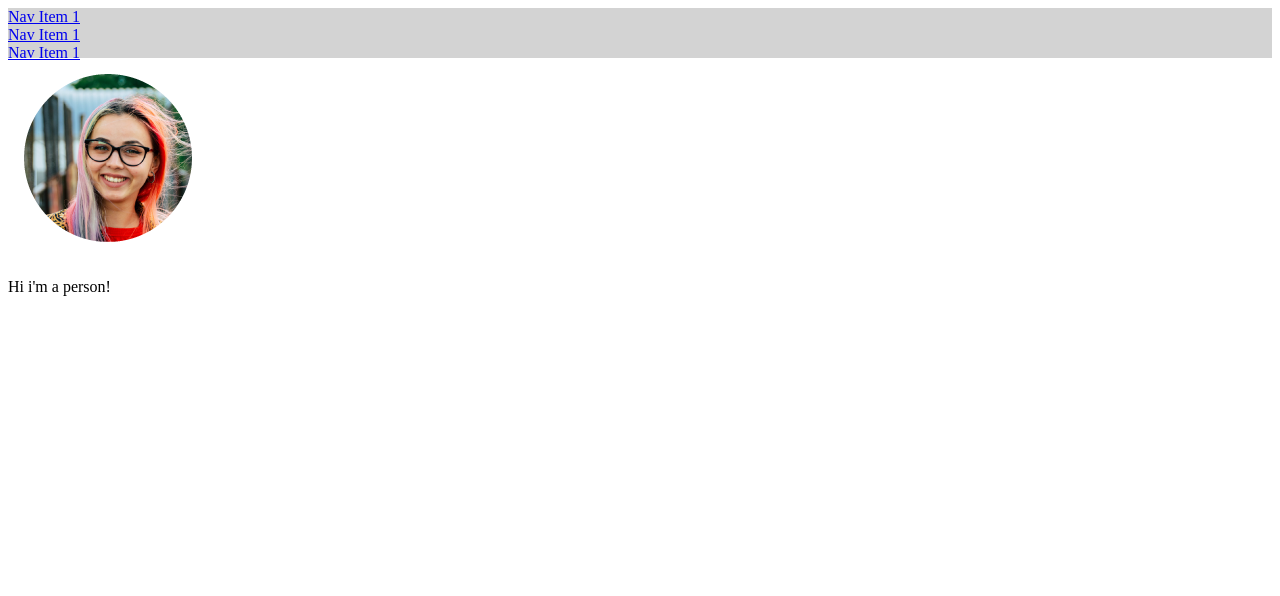
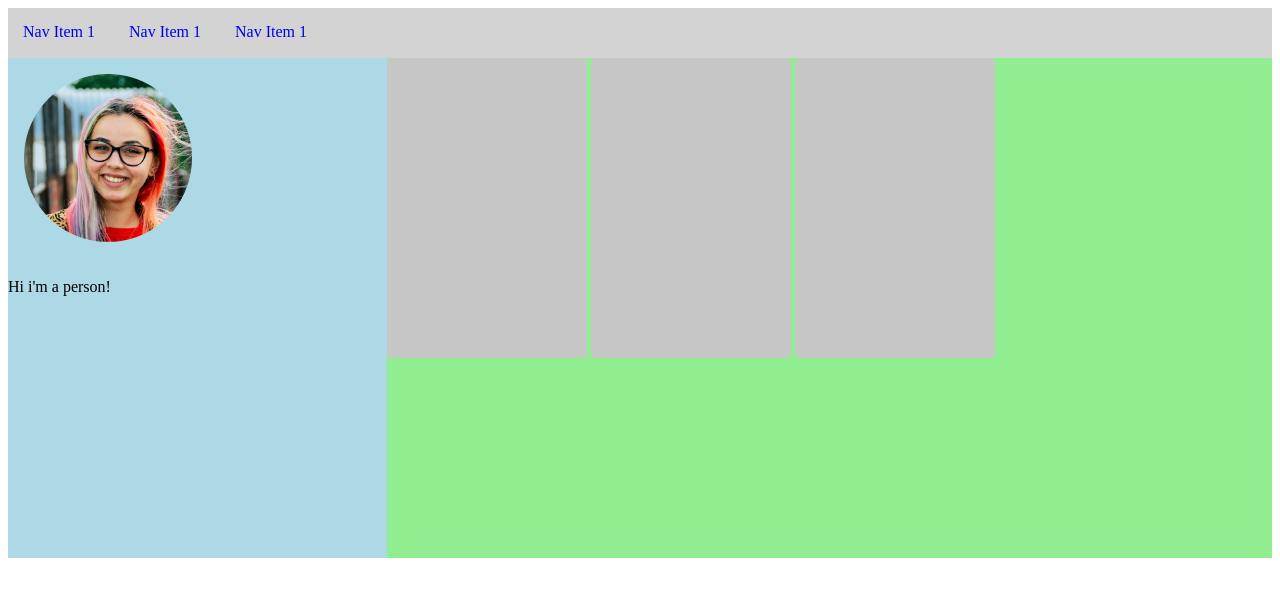
Before and after one commit to MonishaShuk/My_First_Repo, a plain HTML site: page 17.3_activities/01_Positioning_Elements/3_inline_block_elements/unsolved/index.html in a window 1280 px wide. Drawn offline with Linux system fonts and the light colour scheme.

Commit message:
pet project pages

```diff
--- a/17.3_activities/01_Positioning_Elements/1_floats/unsolved/css/index.css
+++ b/17.3_activities/01_Positioning_Elements/1_floats/unsolved/css/index.css
@@ -2,7 +2,16 @@ h1 {
  font-family: helvetica, arial, sans-serif;
 }
 /* Write your selector for .left below */
-
+.left{
+    float:left;
+    padding-right: 15px;
+}
 /* Write your selector for .right below */
-
+.right{
+    float:right;
+    padding-left: 15px;
+}
 /* Write your selector for .separator below */
+.separator{
+    width:750px;
+}
--- a/17.3_activities/01_Positioning_Elements/2_block_and_inline_elements/unsolved/css/index.css
+++ b/17.3_activities/01_Positioning_Elements/2_block_and_inline_elements/unsolved/css/index.css
@@ -3,11 +3,14 @@
   background-color: lightblue;
   padding: 35px;
 /* Add margin here. */
+  margin-left: auto;
 /* Add text align below */
 }
 
 
-
+.centered{
+  text-align: center;
+}
 
 
 
--- a/17.3_activities/01_Positioning_Elements/3_inline_block_elements/unsolved/css/index.css
+++ b/17.3_activities/01_Positioning_Elements/3_inline_block_elements/unsolved/css/index.css
@@ -4,7 +4,28 @@ nav {
 }
 
 /* target the class of inline-block below */
+.inline-block{display:inline-block;
+padding:15px}
 
 /* target the class of .left below */
+.left{
+  height:500px;
+  float:left;
+  background-color: lightblue;
+  width:30%
+}
 
 /* target the class of .right below */
+.right{
+  height:500px;
+  float:left;
+  background-color: lightgreen;
+  width:70%
+}
+.card{
+  display: inline-block;
+  background-color: #c6c6c6;
+  border-radius: 5px;
+  height:300px ;
+  width: 200px;
+}
--- a/17.3_activities/02_Positioning_Relative_Absolute/unsolved/css/index.css
+++ b/17.3_activities/02_Positioning_Relative_Absolute/unsolved/css/index.css
@@ -21,6 +21,7 @@ body {
   width: 150px;
   background-color: red;
   color: white;
+  position: absolute;
 
 }
 .fixed {
```
Also changed, not shown: 17.3_activities/01_Positioning_Elements/2_block_and_inline_elements/unsolved/index.html (+5 -3 lines), 1 other file.
